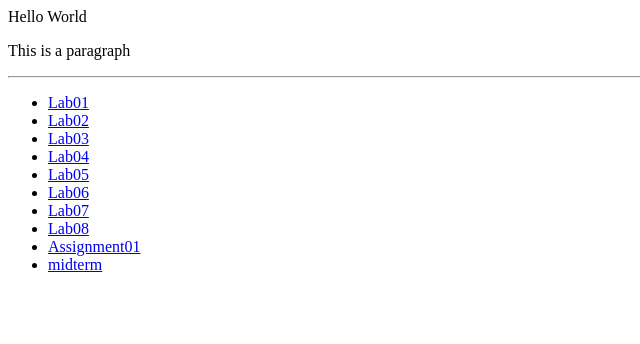
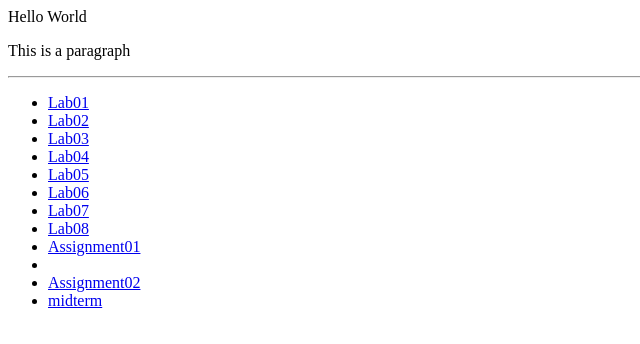
Before and after one commit to GhilliedFox/COMP-1537-web-development, a plain HTML site: page index.html in a window 1280 px wide. Shown: the whole page, without its empty margins (0-640 px from the left). Drawn offline with Linux system fonts and the light colour scheme.

Commit message:
added assignment 2

```diff
--- a/index.html
+++ b/index.html
@@ -41,6 +41,9 @@
       <li>
         <a href="./assignment01/assignment01index.html"> Assignment01 </a>
         <li>
+          <li>
+            <a href="./assignment02/index.html"> Assignment02 </a>
+            <li>
           <a href="./midterm/midterm.html"> midterm </a>
         </li>
       </li>
```
